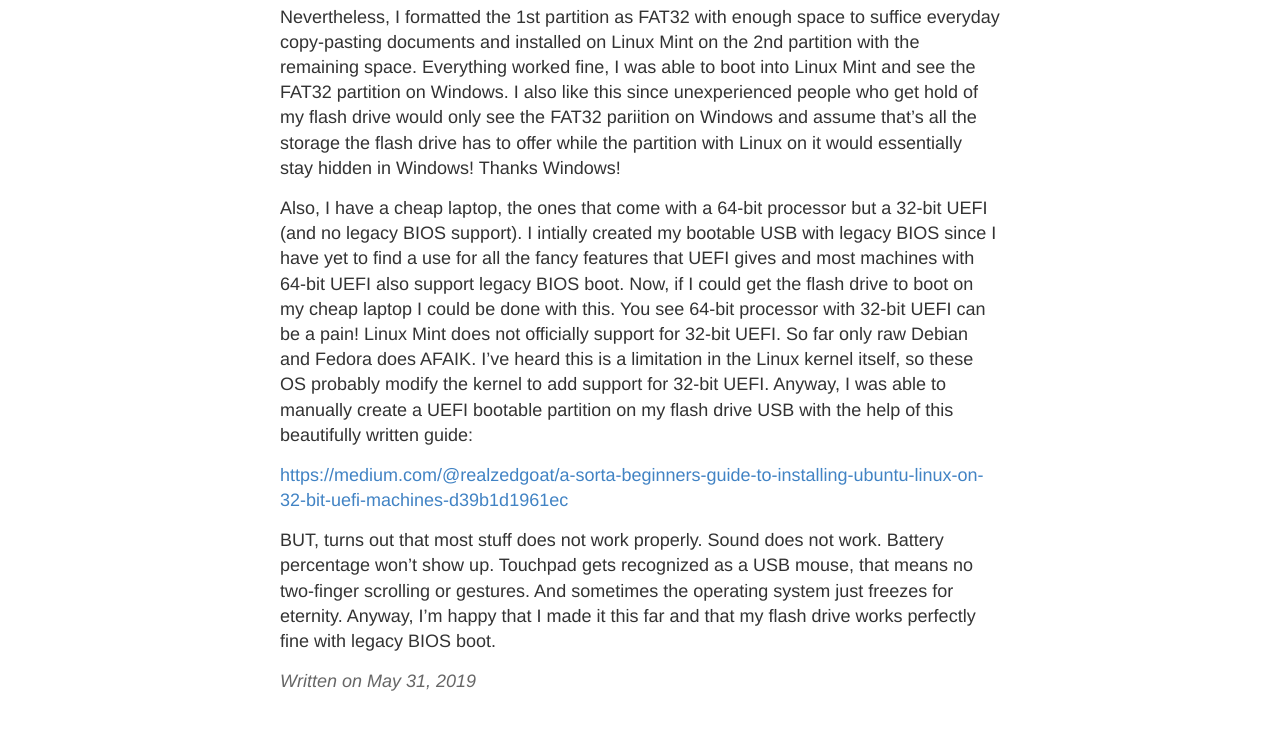
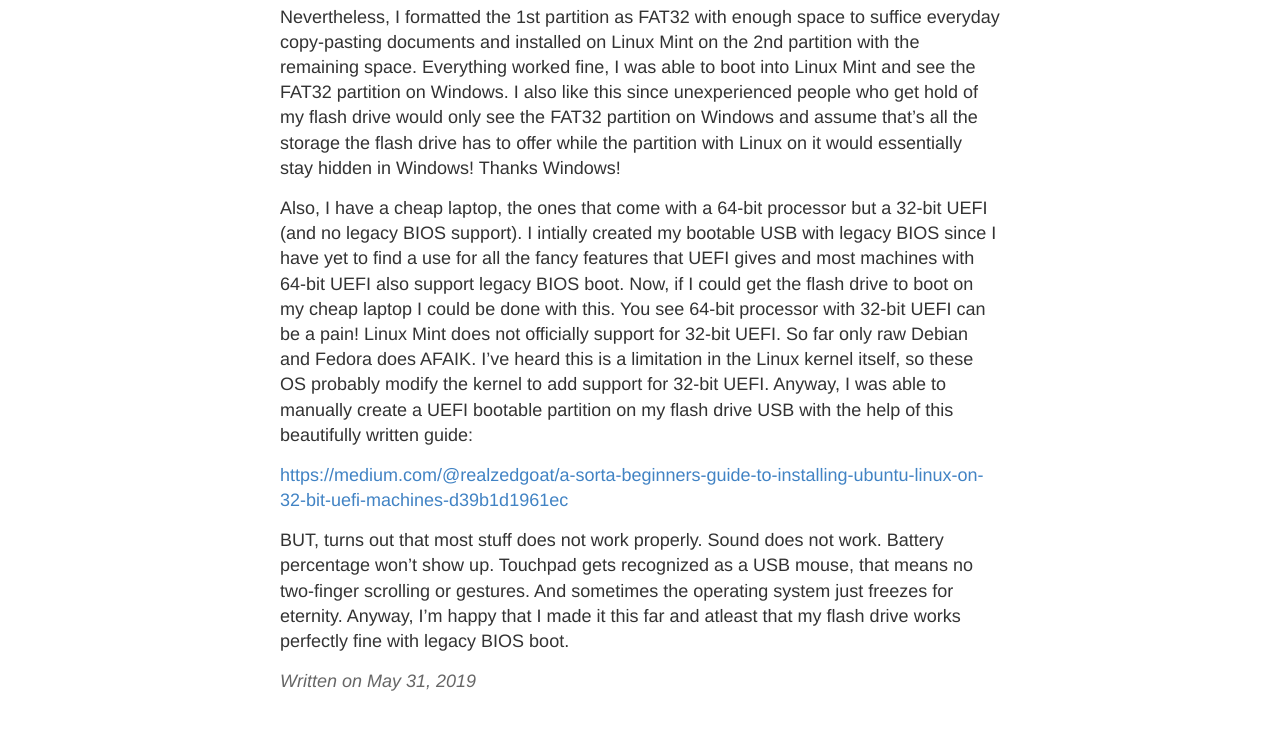
Before and after one commit to ritiek/ritiek.github.io, a Jekyll site: the page built from _posts/2019-05-31-blog-post-13.md, in a window 1280 px wide. Shown: the part 1315-2055 px from the top of the page. Built offline with Jekyll 4.4.1, drawn with Linux system fonts in a browser that asks for light colours; our own code applies the rules of GitHub Pages for plain Markdown files.

Commit message:
Typo fixes

```diff
--- a/_posts/2019-05-31-blog-post-13.md
+++ b/_posts/2019-05-31-blog-post-13.md
@@ -47,7 +47,7 @@
 Nevertheless, I formatted the 1st partition as FAT32 with enough space to suffice everyday copy-pasting documents
 and installed on Linux Mint on the 2nd partition with the remaining space. Everything worked fine, I was able to boot
 into Linux Mint and see the FAT32 partition on Windows. I also like this since unexperienced people who get hold
-of my flash drive would only see the FAT32 pariition on Windows and assume that's all the storage the flash drive
+of my flash drive would only see the FAT32 partition on Windows and assume that's all the storage the flash drive
 has to offer while the partition with Linux on it would essentially stay hidden in Windows! Thanks Windows!
 
 Also, I have a cheap laptop, the ones that come with a 64-bit processor but a 32-bit UEFI (and no legacy BIOS support).
@@ -62,5 +62,5 @@
 
 BUT, turns out that most stuff does not work properly. Sound does not work. Battery percentage won't show up.
 Touchpad gets recognized as a USB mouse, that means no two-finger scrolling or gestures. And sometimes the operating
-system just freezes for eternity. Anyway, I'm happy that I made it this far and that my flash drive works perfectly
+system just freezes for eternity. Anyway, I'm happy that I made it this far and atleast that my flash drive works perfectly
 fine with legacy BIOS boot.
```
